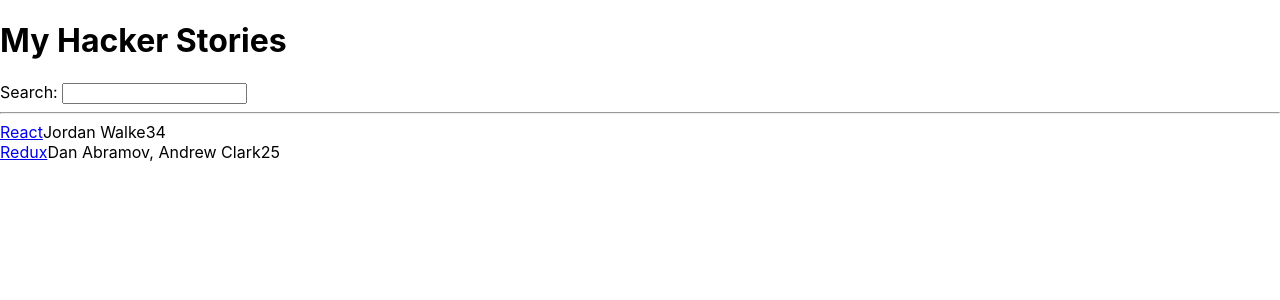
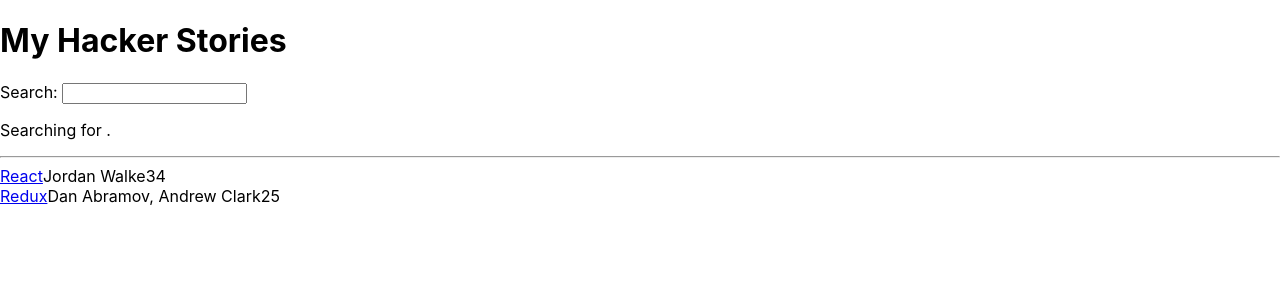
Before and after one commit to Citronex/educative-road-to-react, a React (Create React App) app: page / in a window 1280 px wide. Shown: the top 300 px of the page. Built offline with nearby package versions, Linux system fonts and the light colour scheme.

Commit message:
using REACT state for interaction

```diff
--- a/src/App.js
+++ b/src/App.js
@@ -1,3 +1,4 @@
+import React from 'react';
 import logo from './logo.svg';
 import './App.css';
 
@@ -21,8 +22,10 @@ function App() {
     }
   ]
 
+  const [searchTerm, setSearchTerm] = React.useState('');
+
   const handleChange = event => {
-    console.log(event.target.value);
+    setSearchTerm(event.target.value);
   }
 
   return (
@@ -30,6 +33,10 @@ function App() {
       <h1>My Hacker Stories</h1>
       <label htmlFor="search">Search: </label>
       <input id="search" type="text" onChange={handleChange}/>
+
+      <p>
+        Searching for <strong>{searchTerm}</strong>.
+      </p>
 
       <hr />
 
```
